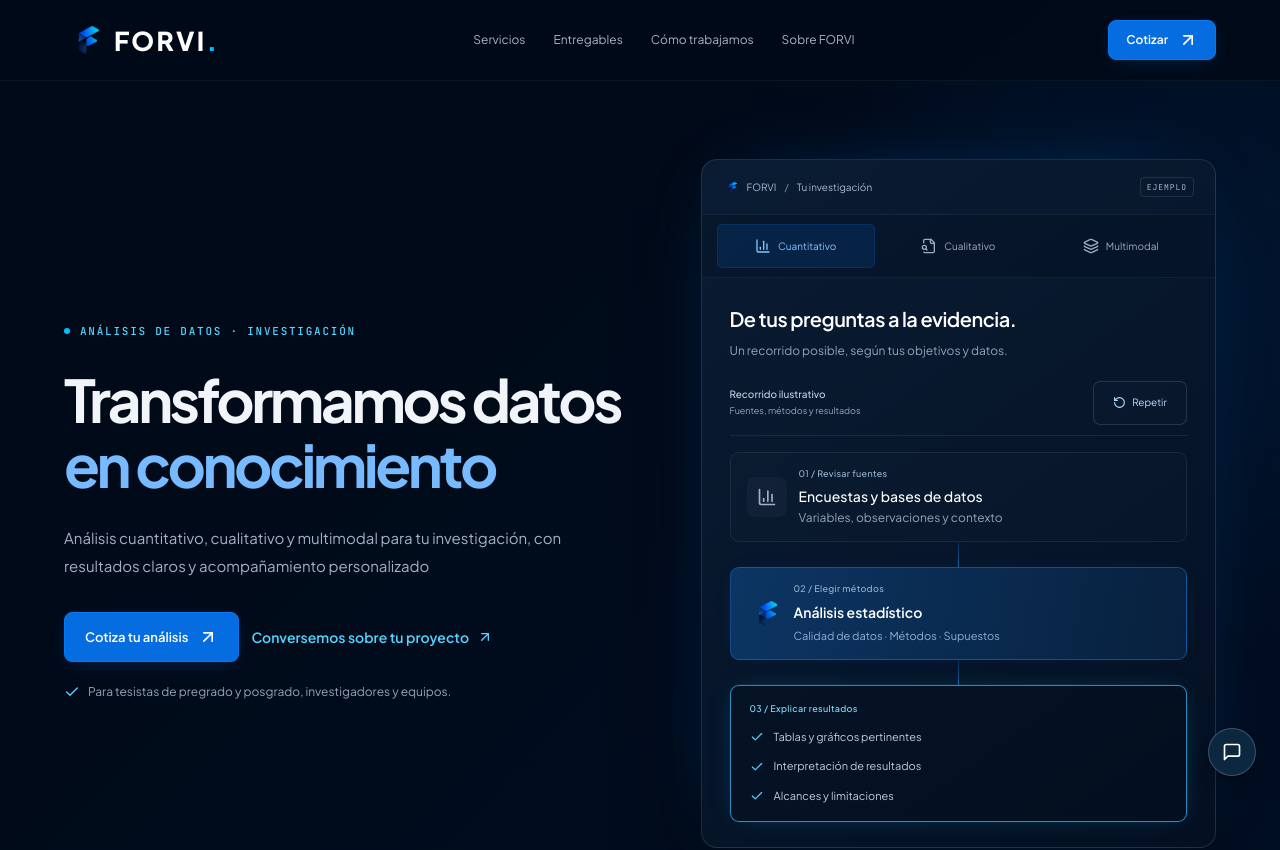
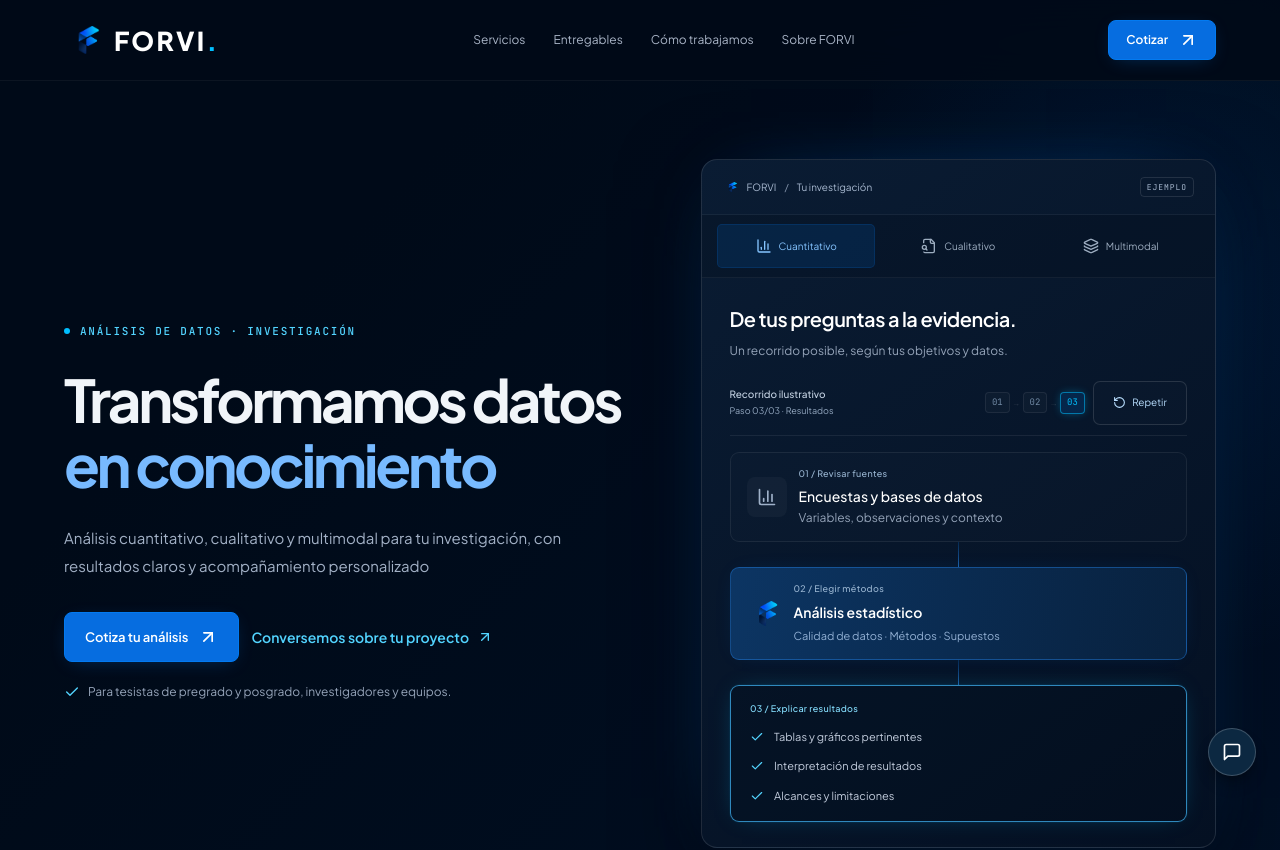
Before and after one commit to guillermo1205ad/forvi, a React (Vite) app: page / in a window 1280 px wide. Shown: the top 850 px of the page. Built offline with nearby package versions, Linux system fonts and the light colour scheme; the HTML template or start-up script is replaced by a standard one.

Commit message:
feat: stop-motion cadenced animations and micro-interactions for research flow

```diff
--- a/src/components/ResearchFlowMotion.tsx
+++ b/src/components/ResearchFlowMotion.tsx
@@ -110,10 +110,21 @@
         <p className="research-motion-caption">
           Recorrido ilustrativo
           <span>
-            {reducedMotion ? 'Vista estática · movimiento reducido' : 'Fuentes, métodos y resultados'}
+            {reducedMotion
+              ? 'Vista estática · movimiento reducido'
+              : `Paso 0${phase + 1}/03 · ${phase === 0 ? 'Fuentes' : phase === 1 ? 'Métodos' : 'Resultados'}`
+            }
           </span>
         </p>
         {!reducedMotion && (
+          <div className="research-motion-actions">
+            <div className="research-motion-steps" aria-hidden="true">
+              <span className={`step-dot ${phase === 0 ? 'active' : ''}`}>01</span>
+              <span className="step-sep">→</span>
+              <span className={`step-dot ${phase === 1 ? 'active' : ''}`}>02</span>
+              <span className="step-sep">→</span>
+              <span className={`step-dot ${phase === 2 ? 'active' : ''}`}>03</span>
+            </div>
             <button
               type="button"
               className="research-motion-control"
@@ -124,6 +135,7 @@
               <PlaybackIcon aria-hidden="true" size={13} />
               {buttonLabel}
             </button>
+          </div>
         )}
       </div>
 
--- a/src/components/research-motion.css
+++ b/src/components/research-motion.css
@@ -29,6 +29,48 @@
   font-weight: 400;
 }
 
+.research-motion-actions {
+  display: flex;
+  align-items: center;
+  gap: 8px;
+}
+
+.research-motion-steps {
+  display: flex;
+  align-items: center;
+  gap: 4px;
+  font-family: 'JetBrains Mono', monospace;
+  font-size: 9px;
+  color: #728aa5;
+}
+
+.research-motion-steps .step-dot {
+  padding: 3px 6px;
+  border-radius: 4px;
+  background: #ffffff06;
+  border: 1px solid #ffffff12;
+  transition: all 120ms steps(2);
+}
+
+.research-motion-steps .step-dot.active {
+  color: #00c2ff;
+  border-color: #00c2ff88;
+  background: #027af129;
+  box-shadow: 0 0 10px -2px #00c2ff77;
+  animation: stopmotion-dot-pop 200ms steps(3) both;
+}
+
+@keyframes stopmotion-dot-pop {
+  0% { transform: scale(0.92); }
+  50% { transform: scale(1.08); }
+  100% { transform: scale(1); }
+}
+
+.research-motion-steps .step-sep {
+  color: #ffffff25;
+  font-size: 8px;
+}
+
 .research-motion-control {
   display: inline-flex;
   min-width: 94px;
@@ -43,18 +85,25 @@
   background: #ffffff03;
   color: #b9dfff;
   font-size: 10px;
-  transition: background 150ms ease, border-color 150ms ease;
+  transition: background 150ms steps(2), border-color 150ms steps(2);
 }
 
 .research-motion-control:hover {
   border-color: #45b6ff70;
   background: #027af11a;
+  animation: stopmotion-btn-tick 180ms steps(2) forwards;
+}
+
+@keyframes stopmotion-btn-tick {
+  0% { transform: translateY(0); }
+  50% { transform: translateY(-1.5px); }
+  100% { transform: translateY(-1px); }
 }
 
 .research-flow .research-stage {
   position: relative;
   min-width: 0;
-  transition: border-color 240ms ease, box-shadow 240ms ease;
+  transition: border-color 180ms steps(2), box-shadow 180ms steps(2);
 }
 
 .research-stage-content {
@@ -75,6 +124,7 @@
   height: 42px;
   flex-shrink: 0;
   object-fit: contain;
+  transition: transform 180ms steps(2);
 }
 
 .research-phase-label {
@@ -90,11 +140,19 @@
   margin-bottom: 0;
 }
 
+/* Stop-motion stage activation with snap and brightness pop */
 .research-flow[data-static='false'][data-phase='0'] .research-stage-source,
 .research-flow[data-static='false'][data-phase='1'] .research-stage-method,
 .research-flow[data-static='false'][data-phase='2'] .research-stage-results {
   border-color: #44bbffb3;
   box-shadow: 0 0 0 1px #00c2ff0d, 0 0 23px -12px #00c2ff88;
+  animation: stopmotion-stage-snap 240ms steps(3) both;
+}
+
+@keyframes stopmotion-stage-snap {
+  0% { transform: scale(0.994); filter: brightness(0.96); }
+  50% { transform: scale(1.012); filter: brightness(1.22); }
+  100% { transform: scale(1); filter: brightness(1); }
 }
 
 .research-flow[data-static='false'][data-phase='0'] .research-stage-source .research-phase-label,
@@ -103,6 +161,20 @@
   color: #85dfff;
 }
 
+/* Stop-motion faceted pulse for FORVI logo in Method stage */
+.research-flow[data-static='false'][data-playback='playing'][data-phase='1'] .flow-engine > img {
+  animation: stopmotion-logo-facet 1.4s steps(4) infinite;
+}
+
+@keyframes stopmotion-logo-facet {
+  0% { transform: translateY(0) rotate(0deg) scale(1); filter: drop-shadow(0 0 0px transparent); }
+  25% { transform: translateY(-2px) rotate(-1.5deg) scale(1.05); filter: drop-shadow(0 0 8px #00c2ff99); }
+  50% { transform: translateY(0px) rotate(1deg) scale(1.02); filter: drop-shadow(0 0 12px #00c2ffcc); }
+  75% { transform: translateY(-1px) rotate(-0.5deg) scale(1.04); filter: drop-shadow(0 0 6px #00c2ff77); }
+  100% { transform: translateY(0) rotate(0deg) scale(1); filter: drop-shadow(0 0 0px transparent); }
+}
+
+/* Stepped connector particle travel (stop-motion cadenced pulse) */
 .research-flow .research-connector {
   position: relative;
   overflow: hidden;
@@ -120,7 +192,7 @@
   box-shadow: 0 0 8px 1px #00c2ff99;
   opacity: 0;
   animation-duration: var(--research-motion-duration);
-  animation-timing-function: linear;
+  animation-timing-function: steps(6, end);
   animation-iteration-count: 1;
   animation-fill-mode: both;
   animation-play-state: paused;
@@ -150,6 +222,28 @@
   56% { opacity: 1; transform: translateY(0); }
   65% { opacity: 1; transform: translateY(21px); }
   66%, 100% { opacity: 0; transform: translateY(21px); }
+}
+
+/* Stop-motion stamp-in effect for results in stage 3 */
+.research-flow[data-static='false'][data-phase='2'] .flow-output > div:nth-of-type(1) {
+  animation: stopmotion-result-stamp 220ms steps(2) both;
+  animation-delay: 60ms;
+}
+
+.research-flow[data-static='false'][data-phase='2'] .flow-output > div:nth-of-type(2) {
+  animation: stopmotion-result-stamp 220ms steps(2) both;
+  animation-delay: 200ms;
+}
+
+.research-flow[data-static='false'][data-phase='2'] .flow-output > div:nth-of-type(3) {
+  animation: stopmotion-result-stamp 220ms steps(2) both;
+  animation-delay: 340ms;
+}
+
+@keyframes stopmotion-result-stamp {
+  0% { opacity: 0; transform: translateX(-8px); }
+  50% { opacity: 0.8; transform: translateX(2px); }
+  100% { opacity: 1; transform: translateX(0); }
 }
 
 @media (max-width: 389px) {
@@ -189,12 +283,19 @@
 
 @media (prefers-reduced-motion: reduce) {
   .research-flow .research-stage,
-  .research-motion-control {
+  .research-motion-control,
+  .research-motion-steps .step-dot,
+  .research-flow .flow-engine > img {
     transition: none;
+    animation: none !important;
   }
 
   .research-flow .research-connector::after {
     display: none;
     animation: none;
   }
+
+  .research-flow .flow-output > div {
+    animation: none !important;
+  }
 }
--- a/src/index.css
+++ b/src/index.css
@@ -45,9 +45,9 @@
 .workspace-topbar { display: flex; align-items: center; justify-content: space-between; gap: 10px; padding: 17px 21px; font-size: 10px; color: #a8b9d0; border-bottom: 1px solid #ffffff0d; }
 .demo-label { font: 8px 'JetBrains Mono', monospace; letter-spacing: .12em; border: 1px solid #ffffff1c; border-radius: 4px; padding: 4px 6px; color: #a8b9d0; }
 .workspace-tabs { display: grid; grid-template-columns: repeat(3, 1fr); gap: 4px; padding: 9px 15px; background: #000a183d; border-bottom: 1px solid #ffffff0d; }
-.workspace-tabs button { min-height: 44px; display: flex; align-items: center; justify-content: center; gap: 7px; border-radius: 5px; padding: 10px 5px; color: #9cacbf; font-size: 10px; transition: background .2s; }
-.workspace-tabs button[aria-pressed='true'] { background: #027af121; color: #85c5ff; box-shadow: inset 0 0 0 1px #027af129; }
-.workspace-tabs button:hover { background: #ffffff09; }
+.workspace-tabs button { min-height: 44px; display: flex; align-items: center; justify-content: center; gap: 7px; border-radius: 5px; padding: 10px 5px; color: #9cacbf; font-size: 10px; transition: background 150ms steps(2); }
+.workspace-tabs button[aria-pressed='true'] { background: #027af121; color: #85c5ff; box-shadow: inset 0 0 0 1px #027af129; animation: stopmotion-tab-active 200ms steps(2) both; }
+.workspace-tabs button:hover:not([aria-pressed='true']) { background: #ffffff09; animation: stopmotion-tab-hover 180ms steps(2) forwards; }
 .workspace-content { padding: 27px 28px 25px; }
 .flow-source { display: flex; align-items: center; gap: 12px; padding: 15px 16px; border: 1px solid #ffffff12; border-radius: 9px; background: #ffffff03; }
 .flow-icon { padding: 10px; border-radius: 8px; background: #ffffff08; color: #9fb1c9; }
@@ -73,9 +73,11 @@
 .solution-detail { padding: 35px 38px; border-left: 1px solid #ffffff1a; background: linear-gradient(130deg, #071a3299, #03122466); min-height: 494px; }
 .solution-icon { padding: 14px; background: #027af115; color: #65b3ff; border: 1px solid #027af133; border-radius: 12px; }
 .process-grid { display: grid; grid-template-columns: repeat(4, 1fr); gap: 25px; margin-top: 50px; }
-.process-step { padding-top: 25px; border-top: 1px solid #ffffff29; }
+.process-step { padding-top: 25px; border-top: 1px solid #ffffff29; transition: border-color 150ms steps(2); }
 .process-step:first-child { border-color: #027af1; }
-.process-number { display: block; font-family: 'JetBrains Mono', monospace; font-size: 14px; color: #60b6ff; margin-bottom: 24px; }
+.process-step:hover { border-color: #00c2ff88; }
+.process-step:hover .process-number { animation: stopmotion-num-tick 180ms steps(2) forwards; }
+.process-number { display: block; font-family: 'JetBrains Mono', monospace; font-size: 14px; color: #60b6ff; margin-bottom: 24px; transition: color 150ms steps(2); }
 .about-panel { display: grid; grid-template-columns: 1fr 1fr; gap: 80px; align-items: center; }
 .brand-art { position: relative; display: flex; align-items: center; justify-content: center; min-height: 270px; border: 1px solid #ffffff0c; border-radius: 16px; background: radial-gradient(ellipse at 50% 45%, #027af126, transparent 65%), linear-gradient(120deg, #041228, #031020); overflow: hidden; }
 .brand-art::before, .brand-art::after { content: ''; position: absolute; width: 230px; height: 230px; border: 1px solid #ffffff08; border-radius: 50%; }
@@ -143,6 +145,12 @@
   .process-grid { grid-template-columns: 1fr; }
   .button-primary, .button-secondary { padding-inline: 15px; font-size: 12px; }
 }
+
+/* Stop-motion tactile micro-animations */
+@keyframes stopmotion-tab-hover { 0% { transform: translateY(0); } 50% { transform: translateY(-1.5px); } 100% { transform: translateY(-1px); } }
+@keyframes stopmotion-tab-active { 0% { transform: scale(0.97); } 50% { transform: scale(1.02); } 100% { transform: scale(1); } }
+@keyframes stopmotion-num-tick { 0% { transform: translateX(0); } 50% { transform: translateX(3px); color: #00c2ff; } 100% { transform: translateX(2px); color: #85dfff; } }
+
 @media (prefers-reduced-motion: reduce) {
   html, html.scroll-smooth { scroll-behavior: auto !important; }
   *, *::before, *::after { animation-duration: .01ms !important; animation-iteration-count: 1 !important; transition-duration: .01ms !important; }
```
Lines whose indentation alone changed are shown as unchanged.
